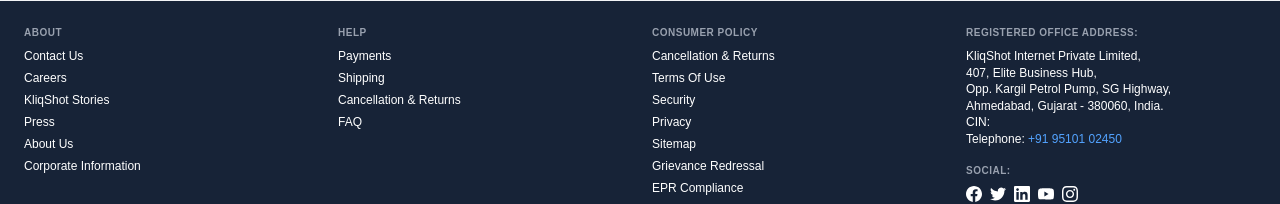
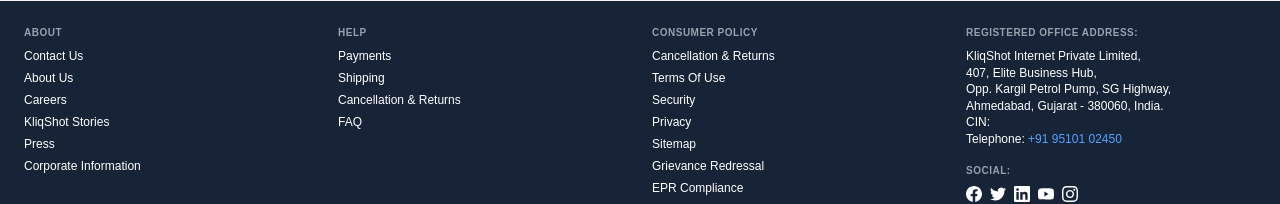
Before and after one commit to nineztech/KliqShot, a Next.js app in the folder user/: page / in a window 1280 px wide. Shown: the part 6754-6958 px from the top of the page. Built offline with nearby package versions, Linux system fonts and the light colour scheme; no server answers.

Commit message:
updated footer

```diff
--- a/user/src/components/footer/DesktopFooter.tsx
+++ b/user/src/components/footer/DesktopFooter.tsx
@@ -13,10 +13,10 @@ export default function DesktopFooter() {
             <h3 className="text-[10px] font-semibold text-gray-400 mb-2 uppercase tracking-wider">About</h3>
             <ul className="space-y-1.5 text-xs text-white">
                <li><a href="/contactus?otracker=footer_navlinks" className="hover:underline">Contact Us</a></li>
+               <li><a href="/aboutus" className="hover:underline">About Us</a></li>
               <li><a href="#" className="hover:underline">Careers</a></li>
               <li><a href="/kliqshot-stories" className="hover:underline">KliqShot Stories</a></li>
               <li><a href="#" className="hover:underline">Press</a></li>
-               <li><a href="/aboutus" className="hover:underline">About Us</a></li>
               <li><a href="#" className="hover:underline">Corporate Information</a></li>
             </ul>
           </div>
```
